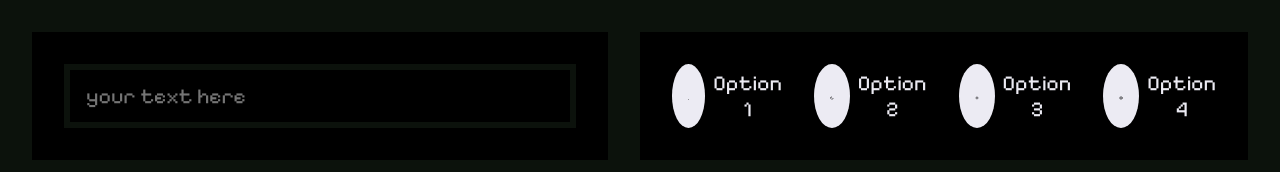
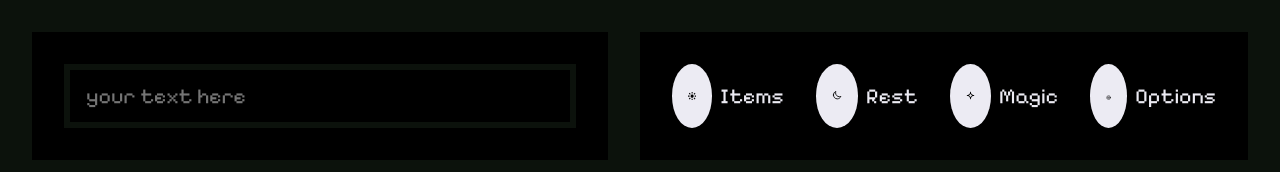
Before and after one commit to NaetharuCodes/text-quest, a React (Vite) app in the folder text-quest-ui/: page / in a window 1280 px wide. Shown: the part 477-649 px from the top of the page. Built offline with nearby package versions, Linux system fonts and the light colour scheme.

Commit message:
update btn names

```diff
--- a/text-quest-ui/src/components/GameControls/GameControls.tsx
+++ b/text-quest-ui/src/components/GameControls/GameControls.tsx
@@ -15,10 +15,10 @@ const GameControls = () => {
         <GameInput />
       </div>
       <div className={styles.buttonContainer}>
-        <GameButton icon={SunIcon} onClick={() => {}} text="Option 1" />
-        <GameButton icon={MoonIcon} onClick={() => {}} text="Option 2" />
-        <GameButton icon={SparkIcon} onClick={() => {}} text="Option 3" />
-        <GameButton icon={RuneIcon} onClick={() => {}} text="Option 4" />
+        <GameButton icon={SunIcon} onClick={() => {}} text="Items" />
+        <GameButton icon={MoonIcon} onClick={() => {}} text="Rest" />
+        <GameButton icon={SparkIcon} onClick={() => {}} text="Magic" />
+        <GameButton icon={RuneIcon} onClick={() => {}} text="Options" />
       </div>
     </div>
   );
```
